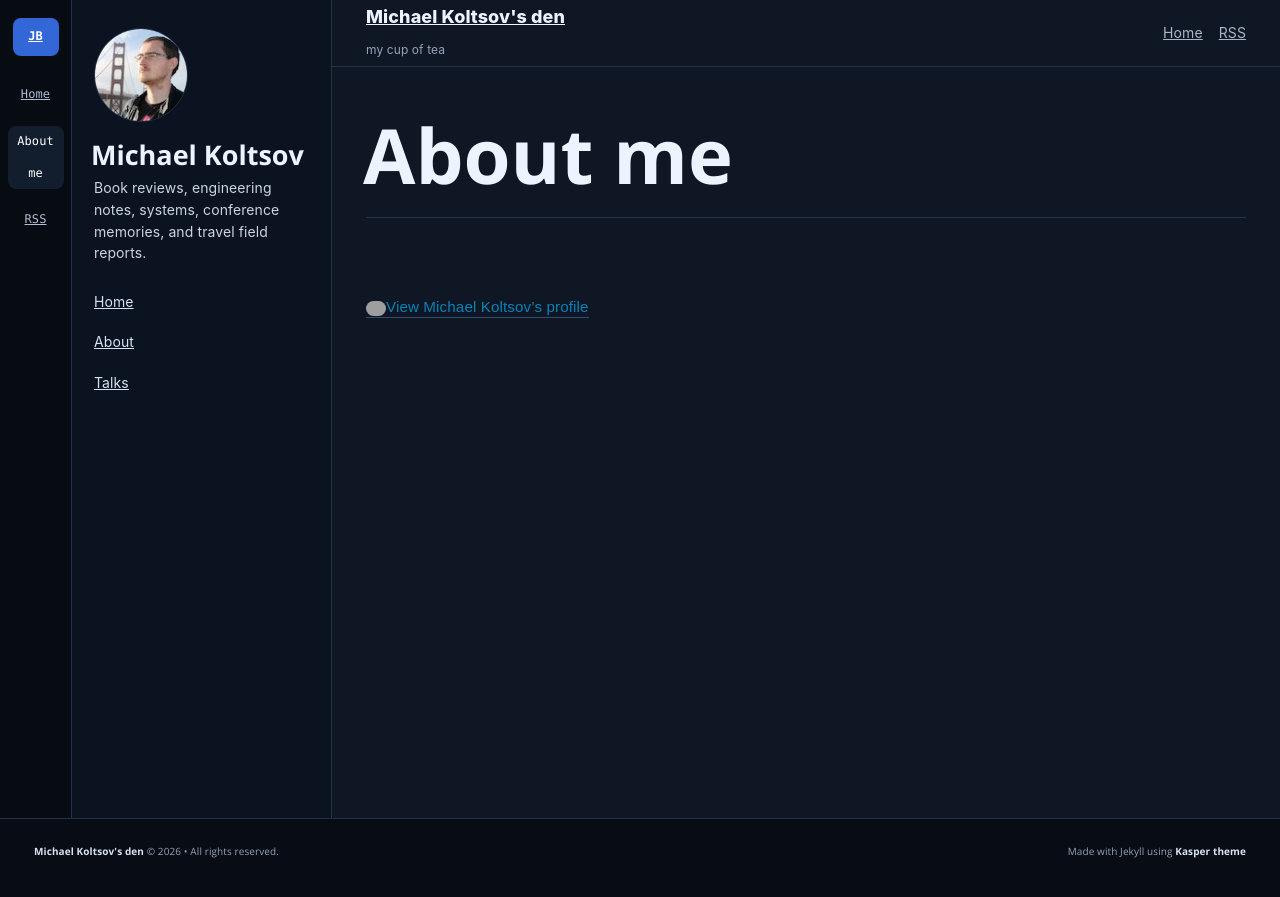
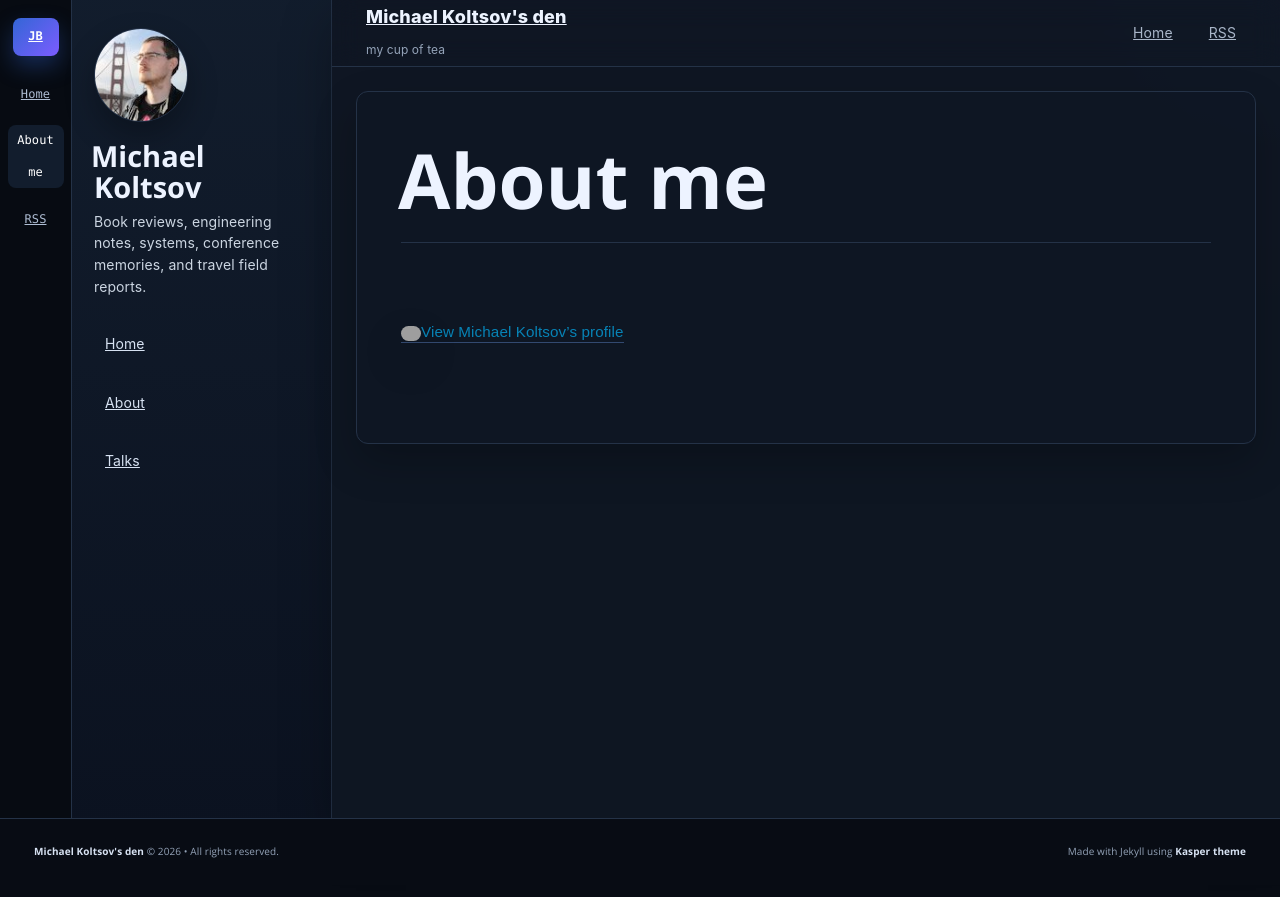
Before and after one commit to mkoltsov/javabean.ru, a Jekyll site: the page built from about.md, in a window 1280 px wide. Shown: the top 897 px of the page. Built offline with Jekyll 4.4.1, drawn with Linux system fonts in a browser that asks for light colours; grey boxes are pictures that could not be loaded.

Commit message:
Polish dark theme styling

```diff
--- a/assets/css/main.scss
+++ b/assets/css/main.scss
@@ -12,8 +12,12 @@
   --jb-line: #243247;
   --jb-line-soft: #1b283b;
   --jb-blue: #76a8ff;
+  --jb-blue-2: #9cc2ff;
   --jb-green: #54d4a5;
+  --jb-purple: #b99cff;
+  --jb-warm: #f2c879;
   --jb-code: #172237;
+  --jb-shadow: 0 18px 48px rgba(0, 0, 0, .28);
   --jb-sans: -apple-system, BlinkMacSystemFont, "Segoe UI", Inter, sans-serif;
   --jb-mono: "SFMono-Regular", Consolas, "Liberation Mono", monospace;
 }
@@ -26,6 +30,9 @@
 
 body {
   color: var(--jb-ink);
+  background:
+    radial-gradient(circle at top right, rgba(118, 168, 255, .14), transparent 30rem),
+    linear-gradient(180deg, #0b1020 0, var(--jb-bg) 22rem);
   font-family: var(--jb-sans);
 }
 
@@ -42,7 +49,7 @@
   display: grid;
   grid-template-columns: 72px 260px minmax(0, 1fr);
   min-height: calc(100vh - 82px);
-  background: var(--jb-bg);
+  background: transparent;
 }
 
 .jb-rail {
@@ -56,6 +63,7 @@
   border-right: 1px solid var(--jb-line);
   font-family: var(--jb-mono);
   font-size: 12px;
+  box-shadow: 16px 0 40px rgba(0, 0, 0, .18);
 }
 
 .jb-rail a {
@@ -67,6 +75,7 @@
   color: #aebdd3;
   border-radius: 8px;
   text-align: center;
+  transition: background .16s ease, color .16s ease, transform .16s ease;
 }
 
 .jb-rail a:hover,
@@ -74,6 +83,7 @@
   color: #fff;
   background: var(--jb-surface-2);
   text-decoration: none;
+  transform: translateY(-1px);
 }
 
 .jb-rail .jb-logo {
@@ -81,13 +91,16 @@
   height: 38px;
   margin-bottom: 8px;
   color: #fff;
-  background: #3366d6;
+  background: linear-gradient(135deg, #3366d6, #7c5cff);
   font-weight: 800;
+  box-shadow: 0 10px 22px rgba(51, 102, 214, .34);
 }
 
 .jb-profile {
   padding: 28px 22px;
-  background: #0b1220;
+  background:
+    linear-gradient(180deg, rgba(18, 29, 45, .94), rgba(11, 18, 32, .96)),
+    var(--jb-surface);
   border-right: 1px solid var(--jb-line);
 }
 
@@ -100,6 +113,7 @@
   background: var(--jb-code);
   border: 1px solid var(--jb-line);
   border-radius: 50%;
+  box-shadow: 0 14px 30px rgba(0, 0, 0, .28);
 }
 
 .jb-avatar img,
@@ -114,7 +128,7 @@
 .jb-profile h1 {
   margin: 0 0 8px;
   color: var(--jb-ink);
-  font-size: 27px;
+  font-size: 29px;
   line-height: 1.08;
   letter-spacing: 0;
 }
@@ -135,9 +149,10 @@
 
 .jb-stats div {
   padding: 12px;
-  background: #111a2a;
+  background: rgba(17, 26, 42, .86);
   border: 1px solid var(--jb-line);
   border-radius: 8px;
+  box-shadow: inset 0 1px 0 rgba(255, 255, 255, .03);
 }
 
 .jb-stats strong {
@@ -163,6 +178,17 @@
   font-size: 14px;
 }
 
+.jb-profile-links a {
+  padding: 8px 10px;
+  border: 1px solid transparent;
+  border-radius: 8px;
+}
+
+.jb-profile-links a:hover {
+  background: rgba(118, 168, 255, .08);
+  border-color: rgba(118, 168, 255, .18);
+}
+
 .jb-profile-links a:hover,
 .jb-nav a:hover,
 .jb-title a:hover {
@@ -172,7 +198,8 @@
 
 .jb-main {
   min-width: 0;
-  background: var(--jb-surface);
+  background: rgba(15, 23, 36, .94);
+  box-shadow: var(--jb-shadow);
 }
 
 .jb-topbar {
@@ -183,6 +210,7 @@
   min-height: 66px;
   padding: 0 34px;
   border-bottom: 1px solid var(--jb-line);
+  backdrop-filter: blur(14px);
 }
 
 .jb-title {
@@ -194,6 +222,7 @@
 .jb-title a {
   color: var(--jb-ink);
   font-weight: 800;
+  letter-spacing: .01em;
 }
 
 .jb-title small {
@@ -208,17 +237,42 @@
   font-size: 14px;
 }
 
+.jb-nav a {
+  padding: 8px 10px;
+  border-radius: 8px;
+}
+
+.jb-nav a:hover {
+  background: rgba(118, 168, 255, .08);
+}
+
 .jb-intro {
-  padding: 34px;
+  position: relative;
+  overflow: hidden;
+  padding: 46px 34px 42px;
   border-bottom: 1px solid var(--jb-line);
+}
+
+.jb-intro:before {
+  content: "";
+  position: absolute;
+  inset: 0;
+  pointer-events: none;
+  background:
+    linear-gradient(135deg, rgba(118, 168, 255, .14), transparent 32%),
+    linear-gradient(180deg, rgba(255, 255, 255, .035), transparent);
+}
+
+.jb-intro > * {
+  position: relative;
 }
 
 .jb-intro h2 {
   max-width: 860px;
   margin: 0 0 12px;
   color: var(--jb-ink);
-  font-size: clamp(38px, 5vw, 72px);
-  line-height: .98;
+  font-size: clamp(42px, 5.4vw, 82px);
+  line-height: .94;
   letter-spacing: 0;
 }
 
@@ -226,7 +280,8 @@
   max-width: 760px;
   margin: 0;
   color: #cbd5e1;
-  font-size: 18px;
+  font-size: 19px;
+  line-height: 1.65;
 }
 
 .jb-meta,
@@ -254,29 +309,36 @@
   min-height: 28px;
   padding: 0 10px;
   color: #d9e6f7;
-  background: #111a2a;
+  background: rgba(17, 26, 42, .9);
   border: 1px solid var(--jb-line);
   border-radius: 999px;
   font-size: 12px;
   font-weight: 800;
   letter-spacing: .08em;
   text-transform: uppercase;
+  box-shadow: inset 0 1px 0 rgba(255, 255, 255, .04);
 }
 
 .jb-featured {
   display: grid;
   grid-template-columns: minmax(0, 1fr) 118px;
   gap: 22px;
-  padding: 26px 34px;
-  background: #101a2b;
+  margin: 24px;
+  padding: 26px 28px;
+  background:
+    linear-gradient(135deg, rgba(118, 168, 255, .09), rgba(185, 156, 255, .05)),
+    #101a2b;
   border-bottom: 1px solid var(--jb-line);
+  border: 1px solid var(--jb-line);
+  border-radius: 12px;
+  box-shadow: 0 18px 42px rgba(0, 0, 0, .22);
 }
 
 .jb-featured h3 {
   max-width: 780px;
-  margin: 8px 0 10px;
+  margin: 8px 0 12px;
   color: var(--jb-ink);
-  font-size: clamp(29px, 4vw, 48px);
+  font-size: clamp(31px, 4.2vw, 52px);
   line-height: 1.04;
   letter-spacing: 0;
 }
@@ -295,10 +357,16 @@
   background: var(--jb-code);
   border: 1px solid var(--jb-line);
   border-radius: 8px;
+  box-shadow: 0 12px 24px rgba(0, 0, 0, .24);
 }
 
 .jb-posts {
   display: grid;
+  margin: 0 24px 24px;
+  overflow: hidden;
+  border: 1px solid var(--jb-line);
+  border-radius: 12px;
+  background: #0b1220;
 }
 
 .jb-post-row {
@@ -306,8 +374,14 @@
   grid-template-columns: 112px minmax(0, 1fr) 86px;
   gap: 22px;
   align-items: start;
-  padding: 22px 34px;
+  padding: 24px 26px;
   border-bottom: 1px solid var(--jb-line);
+  background: rgba(15, 23, 36, .74);
+  transition: background .16s ease, transform .16s ease;
+}
+
+.jb-post-row:hover {
+  background: rgba(18, 29, 45, .98);
 }
 
 .jb-post-row h3 {
@@ -316,6 +390,12 @@
   font-size: clamp(23px, 3vw, 34px);
   line-height: 1.1;
   letter-spacing: 0;
+}
+
+.jb-post-row h3 a:hover,
+.jb-featured h3 a:hover {
+  color: var(--jb-blue-2);
+  text-decoration: none;
 }
 
 .jb-post-row p:not(.jb-meta) {
@@ -332,6 +412,7 @@
   background: var(--jb-code);
   border: 1px solid var(--jb-line);
   border-radius: 7px;
+  box-shadow: 0 10px 18px rgba(0, 0, 0, .2);
 }
 
 .jb-read,
@@ -339,6 +420,11 @@
   color: var(--jb-blue);
   font-size: 13px;
   font-weight: 800;
+  letter-spacing: .02em;
+}
+
+.jb-read:after {
+  content: " ->";
 }
 
 .jb-read:hover,
@@ -393,7 +479,12 @@
 
 .jb-article {
   max-width: 920px;
-  padding: 40px 34px 56px;
+  margin: 24px;
+  padding: 40px 44px 56px;
+  background: rgba(15, 23, 36, .9);
+  border: 1px solid var(--jb-line);
+  border-radius: 12px;
+  box-shadow: 0 18px 42px rgba(0, 0, 0, .22);
 }
 
 .jb-article-header {
@@ -446,6 +537,7 @@
   height: auto;
   margin: 1.4em auto;
   border-radius: 8px;
+  box-shadow: 0 18px 42px rgba(0, 0, 0, .28);
 }
 
 .jb-post-content .alignleft,
@@ -539,10 +631,21 @@
 
   .jb-intro,
   .jb-tags,
-  .jb-featured,
-  .jb-post-row,
   .pagination,
   .jb-article {
+    padding-left: 18px;
+    padding-right: 18px;
+  }
+
+  .jb-featured,
+  .jb-posts,
+  .jb-article {
+    margin-left: 12px;
+    margin-right: 12px;
+  }
+
+  .jb-featured,
+  .jb-post-row {
     padding-left: 18px;
     padding-right: 18px;
   }
```
